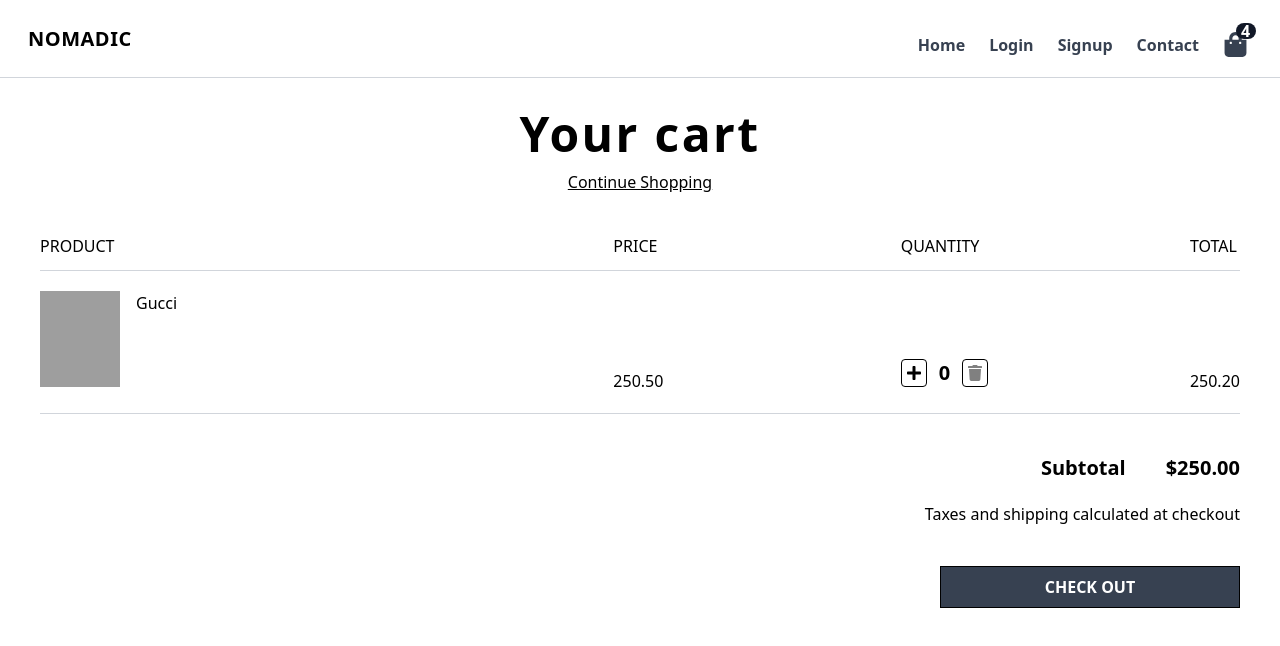
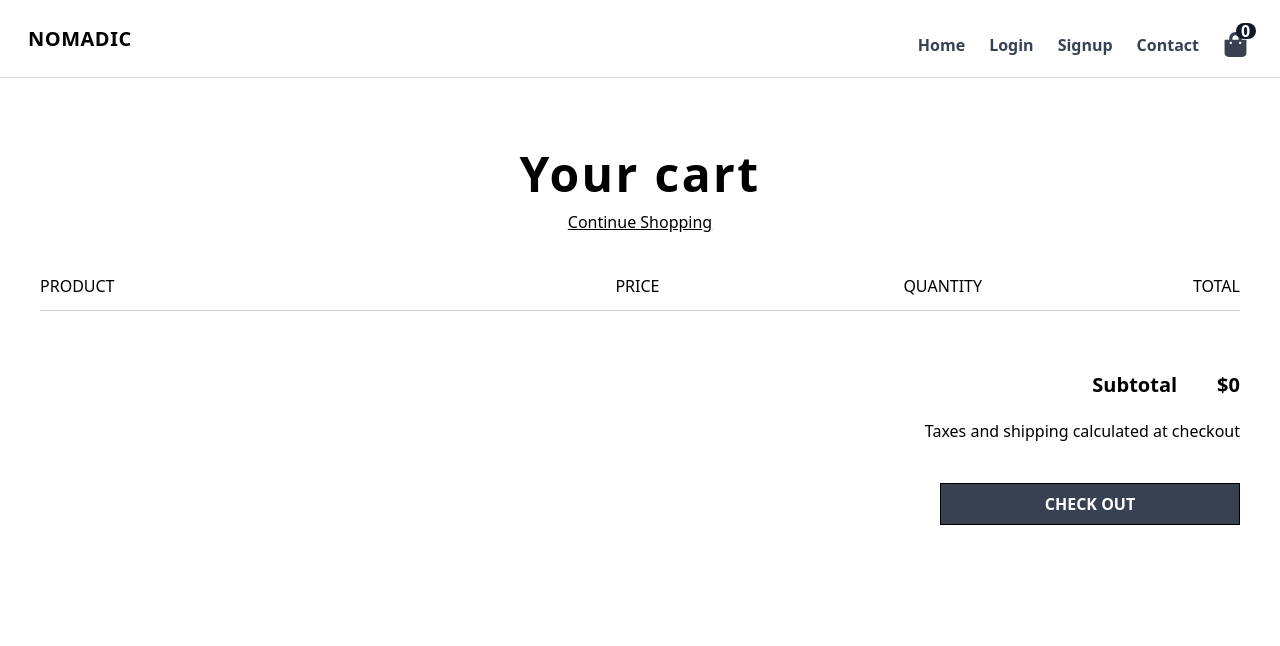
Before and after one commit to asadahmed01/e-commerce, a React (Create React App) app in the folder client/: page /cart in a window 1280 px wide. Shown: the top 646 px of the page. Built offline with nearby package versions, Linux system fonts and the light colour scheme; grey boxes are pictures that could not be loaded.

Commit message:
connect the store to the cart UI for adding and removing items from the cart

```diff
--- a/client/src/components/Cart.js
+++ b/client/src/components/Cart.js
@@ -1,12 +1,19 @@
 import React from "react";
+import { useDispatch, useSelector } from "react-redux";
 import { Link } from "react-router-dom";
 import CartCounter from "./cartCounter";
 import CartMobile from "./CartMobile";
 import CartSubTotal from "./CartSubTotal";
 
 const Cart = () => {
+  const dispatch = useDispatch();
+  const products = useSelector((state) => state.entities.cart);
+  const total = products.reduce(
+    (total, current) => (total += current.price * current.quantity),
+    0
+  );
   return (
-    <div>
+    <div className="py-10">
       <h1 className="text-center pt-8 pb-3 md:text-5xl text-3xl font-bold tracking-wider">
         Your cart
       </h1>
@@ -15,7 +22,7 @@ const Cart = () => {
           Continue Shopping
         </p>
       </Link>
-      <div className="md:table mt-10 mx-10 hidden border-gray-300 border-b pb-5">
+      <div className="md:table mt-10 mx-10 hidden  pb-5">
         <div className="table-row-group ">
           <div className="table-row">
             <div className="table-cell w-1/2 border-gray-300 border-b pb-3">
@@ -31,30 +38,37 @@ const Cart = () => {
               TOTAL
             </div>
           </div>
-          <div className="table-row">
-            <div className="table-cell pt-5">
+          {products.map((product, i) => (
+            <div className="table-row" key={i}>
+              <div className="table-cell pt-5 border-gray-300 border-b pb-3">
                 <div className="flex">
                   <img
-                  src="https://cdn.shopify.com/s/files/1/0260/1061/5830/products/Main_cumulus_olive_1024x1024@2x.png?v=1583784852"
+                    src={product.url}
                     className="w-24 h-24 pr-4"
+                    alt="product image"
                   />
-                <p>Gucci</p>
+                  <p>{product.title}</p>
                 </div>
               </div>
-            <div className="table-cell pt-5 ">250.50</div>
-            <div className="table-cell pt-5 ">
-              <CartCounter />
+              <div className="table-cell pt-5 border-gray-300 border-b pb-3">
+                {product.price}
+              </div>
+              <div className="table-cell pt-5 border-gray-300 border-b pb-3">
+                <CartCounter item={product} qty={product.quantity} />
               </div>
 
-            <div className="table-cell pt-5 ">250.20</div>
+              <div className="table-cell pt-5 border-gray-300 border-b pb-3">
+                {product.quantity * product.price}
               </div>
+            </div>
+          ))}
         </div>
       </div>
       <div className="md:hidden">
-        <CartMobile />
+        <CartMobile data={products} />
       </div>
 
-      <CartSubTotal />
+      <CartSubTotal subtotal={total} />
     </div>
   );
 };
--- a/client/src/components/CartMobile.js
+++ b/client/src/components/CartMobile.js
@@ -1,29 +1,27 @@
 import React from "react";
 import CartCounter from "./cartCounter";
 
-function CartMobile(props) {
+function CartMobile({ data }) {
   return (
     <div className="mx-10 border-gray-300 border-b pb-3 pt-10">
       <div className="flex justify-between border-gray-300 border-b pb-3">
         <p>PRODUCT</p>
         <p>PRICE</p>
       </div>
-
+      {data.map((item, i) => (
         <div className="flex justify-between pt-10">
           <div className="flex">
-          <img
-            src="https://cdn.shopify.com/s/files/1/0260/1061/5830/products/Main_cumulus_olive_1024x1024@2x.png?v=1583784852"
-            className="w-24 h-24 pr-4"
-          />
-          <p>Gucci</p>
+            <img src={item.url} className="w-24 h-24 pr-4" />
+            <p>{item.title}</p>
           </div>
           <div>
-          <div className="">$250.50</div>
+            <div className="">${item.price}</div>
             <div className="pt-5">
-            <CartCounter />
+              <CartCounter item={item} qty={item.quantity} />
             </div>
           </div>
         </div>
+      ))}
     </div>
   );
 }
--- a/client/src/components/CartSubTotal.js
+++ b/client/src/components/CartSubTotal.js
@@ -1,12 +1,12 @@
 import React from "react";
 import { Link } from "react-router-dom";
 
-const CartSubTotal = () => {
+const CartSubTotal = ({ subtotal }) => {
   return (
     <div className="mx-10 mt-10">
       <div className="flex md:justify-end justify-center font-semibold text-xl">
         <p className="pr-10">Subtotal</p>
-        <p>$250.00</p>
+        <p>${subtotal}</p>
       </div>
       <p className="md:text-right text-center pt-5">
         Taxes and shipping calculated at checkout
--- a/client/src/components/Model.js
+++ b/client/src/components/Model.js
@@ -1,7 +1,10 @@
 import React, { useState } from "react";
 import { FaTimes } from "react-icons/fa";
+import { useSelector } from "react-redux";
+import { Link } from "react-router-dom";
 
 const Model = ({ data, isOpen }) => {
+  const products = useSelector((state) => state.entities.cart);
   const { url, name } = data;
   const [open, setOpen] = useState(true);
   //console.log(isOpen);
@@ -29,13 +32,15 @@ const Model = ({ data, isOpen }) => {
           <img src={url} className="w-16 h-16" />
           <p className="font-semibold text-xl">{name}</p>
         </div>
-        <p>Qnty: 2</p>
+        <p>{}</p>
       </div>
       <button className="border border-black w-full my-8 py-2 text-sm font-bold">
-        VIEW CART (0)
+        VIEW CART ({products.length})
       </button>
       <span className="border-b">
-        <p className="underline text-center">Continue shopping</p>
+        <Link to="/">
+          <p className="underline text-center">Continue shopping</p>
+        </Link>
       </span>
     </div>
   );
--- a/client/src/components/Navbar.js
+++ b/client/src/components/Navbar.js
@@ -1,9 +1,11 @@
 import React, { useState } from "react";
 import { FaBars, FaShoppingBag, FaTimes } from "react-icons/fa";
+import { useSelector } from "react-redux";
 import { Link } from "react-router-dom";
 
 function Navbar() {
   const [isOpen, setOpen] = useState(false);
+  const products = useSelector((state) => state.entities.cart);
   return (
     <div>
       <nav class="flex bg-white p-3 flex-wrap border-gray-300 border-b px-5">
@@ -19,7 +21,7 @@ function Navbar() {
             className=" lg:hidden  pt-4 hover:text-gray-600 text-gray-600 relative"
           >
             <div class=" absolute bottom-1/2 font-bold left-1/2 rounded-full h-4 w-5 flex items-center justify-center bg-gray-900 text-white">
-              4
+              {products.length}
             </div>
             <FaShoppingBag size="25" />
           </Link>
@@ -42,26 +44,31 @@ function Navbar() {
           <div className="lg:inline-flex lg:flex-row lg:ml-auto lg:w-auto w-full lg:items-center items-start flex flex-col lg:h-auto">
             <a className="lg:inline-flex lg:w-auto w-full py-2 rounded text-gray-700 items-center justify-center hover:underline hover:text-black font-semibold lg:border-none border-b-2 lg:px-3 pt-5 ">
               <Link to="/">
-                <span className="hover:border-b-2">Home</span>
+                <span
+                  className="hover:border-b-2"
+                  onClick={() => setOpen(false)}
+                >
+                  Home
+                </span>
               </Link>
             </a>
             <a
               href="#"
               className="lg:inline-flex lg:w-auto w-full py-2 rounded no-underline text-gray-700 items-center justify-center hover:underline hover:text-black font-semibold lg:border-none border-b-2 lg:px-3 pt-5"
             >
-              <span>Login</span>
+              <span onClick={() => setOpen(false)}>Login</span>
             </a>
             <a
               href="#"
               className="lg:inline-flex lg:w-auto w-full py-2 rounded text-gray-700 items-center justify-center hover:underline hover:text-black font-semibold lg:border-none border-b-2 lg:px-3 pt-5"
             >
-              <span>Signup</span>
+              <span onClick={() => setOpen(false)}>Signup</span>
             </a>
             <a
               href="#"
               className="lg:inline-flex lg:w-auto w-full lg:px-3 pt-5 py-2 rounded text-gray-700 items-center justify-center hover:underline hover:text-black font-semibold"
             >
-              <span>Contact</span>
+              <span onClick={() => setOpen(false)}>Contact</span>
             </a>
           </div>
 
@@ -71,7 +78,7 @@ function Navbar() {
               className="hidden lg:inline-flex lg:w-auto w-full lg:px-3 pt-5 py-2 rounded text-gray-700 items-center justify-center hover:text-gray-500 relative"
             >
               <div class=" absolute bottom-1/2 font-bold left-1/2 rounded-full h-4 w-5 flex items-center justify-center bg-gray-900 text-white">
-                4
+                {products.length}
               </div>
               <FaShoppingBag size="25" />
             </Link>
--- a/client/src/components/ProductCard.js
+++ b/client/src/components/ProductCard.js
@@ -19,6 +19,7 @@ const ProductCard = ({ data }) => {
                   <img
                     src={item.url}
                     className="transform hover:scale-110 transition delay-150 duration-300 ease-in-out md:w-60 md:h-60 h-40 w-40"
+                    alt="product image"
                   />
                 </div>
 
--- a/client/src/components/Thumbnail.js
+++ b/client/src/components/Thumbnail.js
@@ -25,6 +25,7 @@ const Thumbnail = ({ item }) => {
                 : "w-20 md:w-24 md:h-24 h-20 p-2"
             }
             onClick={(e) => handleThumbnail(item, e, i)}
+            alt="product image"
           />
         ))}
       </div>
--- a/client/src/components/cartCounter.js
+++ b/client/src/components/cartCounter.js
@@ -1,30 +1,34 @@
 import React, { useState } from "react";
 import { FaMinus, FaPlus, FaTrash } from "react-icons/fa";
+import { useDispatch, useSelector } from "react-redux";
+import { decrementItem, incrementItem, removeItem } from "../store/cartSlice";
 
-const CartCounter = () => {
-  const [counter, setCounter] = useState(0);
-  const handleIncrement = () => {
-    setCounter(counter + 1);
-  };
-
-  const handleDecrement = () => {
-    if (counter > 1) setCounter(counter - 1);
-  };
+const CartCounter = ({ item, qty }) => {
+  const dispatch = useDispatch();
+  const carts = useSelector((state) => state.entities.cart);
+  console.log(carts.length);
   return (
     <div>
       <div className="flex mt-5">
         <button
           className="border border-black p-1 mr-3 hover:text-gray-500 rounded"
-          onClick={handleIncrement}
+          onClick={() => dispatch(incrementItem(item))}
         >
           <FaPlus />
         </button>
-        <p className="font-bold text-xl">{counter}</p>
+        <p className="font-bold text-xl">{qty}</p>
         <button
           className="border border-black p-1 ml-3 hover:text-gray-500 rounded"
-          onClick={handleDecrement}
+          onClick={() => dispatch(decrementItem(item))}
         >
-          {counter > 1 ? <FaMinus /> : <FaTrash color="gray" />}
+          {qty > 1 ? (
+            <FaMinus />
+          ) : (
+            <FaTrash
+              color="gray"
+              onClick={() => dispatch(removeItem(item._id))}
+            />
+          )}
         </button>
       </div>
     </div>
```
Lines whose indentation alone changed are shown as unchanged.
